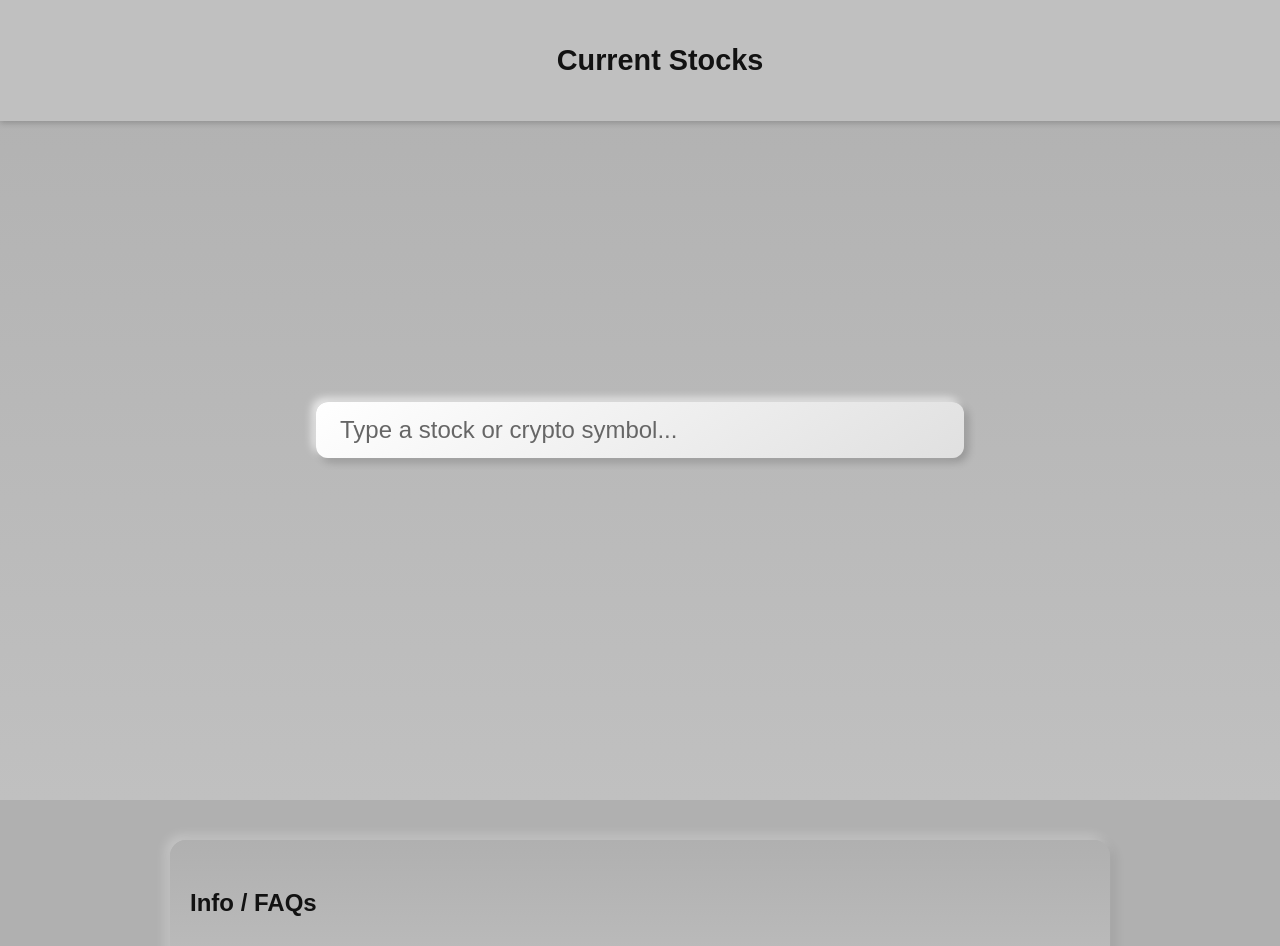
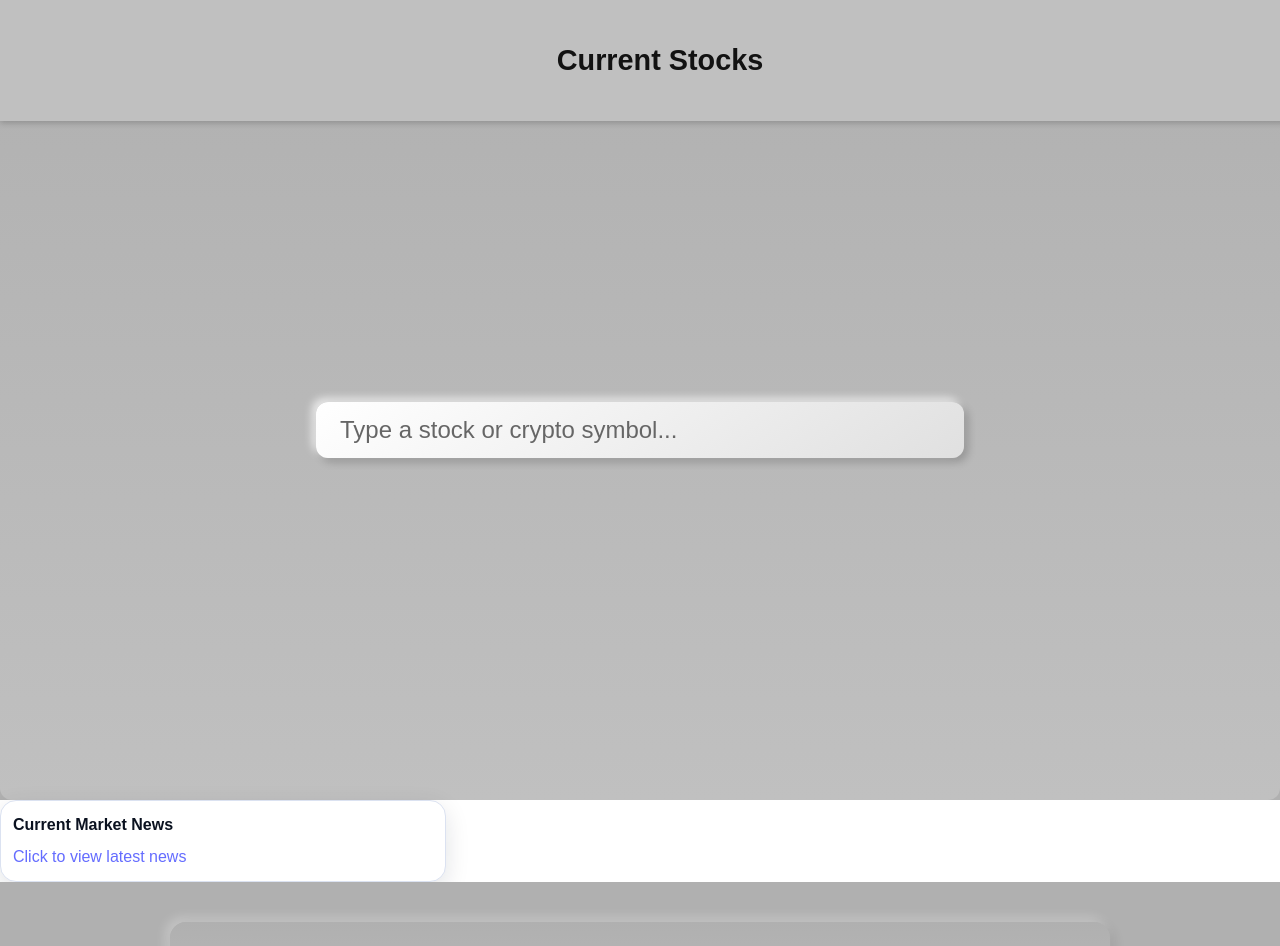
Before and after one commit to HudsonM64/Investment-Crypto-App, a React (Vite) app: page / in a window 1280 px wide. Shown: the top 946 px of the page. Built offline with nearby package versions, Linux system fonts and the light colour scheme.

Commit message:
Added news widget

```diff
--- a/src/App.css
+++ b/src/App.css
@@ -20,6 +20,12 @@ html, body, #root, .app-container {
   z-index: 1000;
   text-align: center;
   font-size: 1.2rem;
+}
+
+section {
+  background-color: #0f172a; /* dark background */
+  padding: 1rem;
+  border-radius: 12px;
 }
 
 /* Hero section fills full viewport */
--- a/src/App.jsx
+++ b/src/App.jsx
@@ -1,23 +1,20 @@
-import { useState } from 'react';
-import './App.css';
+import { useState } from "react";
+import "./App.css";
+import Xlist from "./components/Xlist";
 
 function App() {
-  const [search, setSearch] = useState('');
-
-  const scrollToContent = () => {
-    const content = document.querySelector('.content');
-    content.scrollIntoView({ behavior: 'smooth' });
-  };
+  const [search, setSearch] = useState("");
 
   return (
     <div className="app-container">
-      {/* Header for stock standings */}
+      {/* Header */}
       <header className="stock-header">
         <h2>Current Stocks</h2>
       </header>
 
-      {/* Hero section with centered search bar */}
+      {/* Hero section with centered search bar and widget */}
       <section className="hero">
+        <div className="hero-content">
           <input
             type="text"
             placeholder="Type a stock or crypto symbol..."
@@ -25,7 +22,12 @@ function App() {
             onChange={(e) => setSearch(e.target.value)}
             className="search-bar"
           />
+        </div>
       </section>
+
+      <div className="xlist-container">
+            <Xlist theme="light" listId="1977888287458045976" />
+          </div>
 
       {/* Scrollable content below */}
       <main className="content">
--- /dev/null
+++ b/src/components/Xlist.jsx
@@ -0,0 +1,59 @@
+import { useEffect, useRef } from "react";
+
+export default function Xlist({
+  listId = "1977888287458045976",
+  height = 380, // small "thumbnail" card
+  theme = "light", // use light for readability
+  title = "Current Market News",
+}) {
+  const ref = useRef(null);
+
+  useEffect(() => {
+    const scriptId = "twitter-wjs";
+    const load = () => window.twttr?.widgets?.load(ref.current);
+
+    if (!document.getElementById(scriptId)) {
+      const s = document.createElement("script");
+      s.id = scriptId;
+      s.async = true;
+      s.src = "https://platform.twitter.com/widgets.js";
+      s.onload = () => setTimeout(load, 0);
+      document.body.appendChild(s);
+    } else {
+        const t = setTimeout(load, 0);
+        return () => clearTimeout(t);
+      load();
+    }
+  }, [listId]);
+
+  return (
+    <div
+      ref={ref}
+      style={{
+        background: "#ffffff",
+        color: "#0B1220",
+        border: "1px solid #dbe2f1",
+        borderRadius: 16,
+        padding: 12,
+        width: 420,
+        boxShadow: "0 8px 24px rgba(15,23,42,0.12)",
+      }}
+    >
+      <div style={{ fontWeight: 700, fontSize: 16, marginBottom: 8 }}>
+        {title}
+      </div>
+
+      {/* The script transforms this into the embedded timeline */}
+      <a
+        className="twitter-timeline"
+        data-theme={theme}
+        data-height={String(height)}
+        data-chrome="noheader nofooter noborders transparent"
+        data-tweet-limit="1"
+        href={`https://twitter.com/i/lists/${listId}`}
+      >
+        Click to view latest news
+      </a>
+    </div>
+  );
+}
```
Lines whose indentation alone changed are shown as unchanged.
